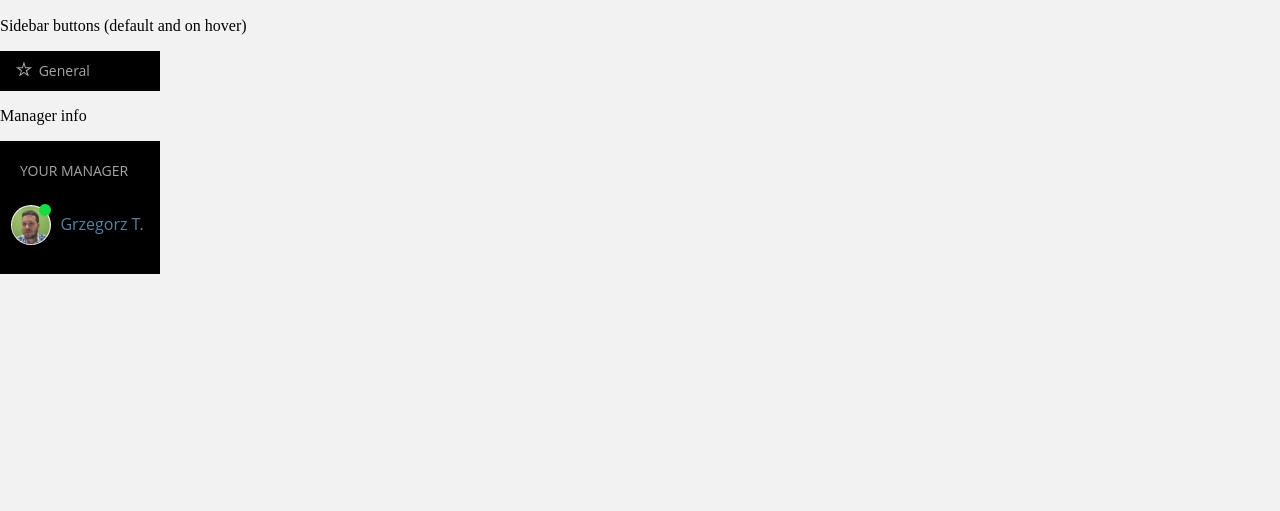
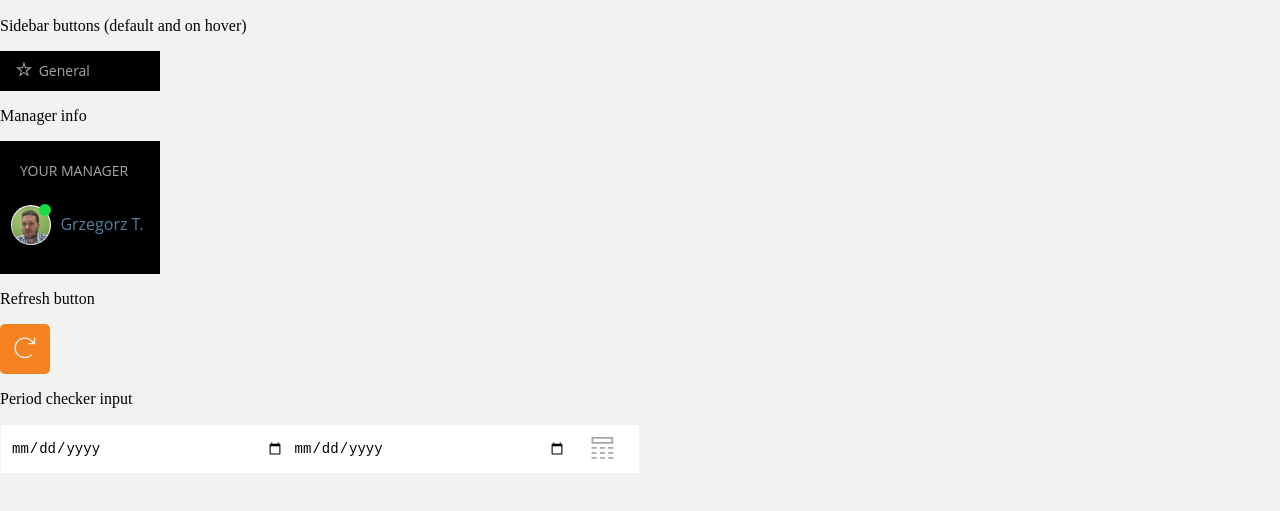
Before and after one commit to endriu17/solo-project-1, a website: page styleguide.html in a window 1280 px wide. Shown: the part 237-748 px from the top of the page. Drawn offline with Linux system fonts and the light colour scheme.

Commit message:
add period input

```diff
--- a/sass/style.scss
+++ b/sass/style.scss
@@ -69,24 +69,20 @@ html {
         @extend .flex-center;
         @extend .border-left-edge;
         padding: 0 10px;
+
         &::before {
           content: '\2022';
           color: $active-refresh-color;
-            // border-radius: 50%;
           font-size: 22px;
-            // width: 8px;
-            // display: block;
           position: relative;
           top: -6px;
           left: 18px;
         }
+
         #icon-notification {
           fill: $icon-background-color;
           width: 30px;
-
         }
-
-
       }
 
       .profile {
@@ -124,6 +120,7 @@ html {
         #icon-quit {
           fill: $icon-background-color;
           width: 20px;
+
           &:hover {
             fill: $active-refresh-color;
           }
@@ -152,12 +149,11 @@ html {
         height: 30px;
         width: 30px;
       }
+
       &:hover {
         background-color: $button-font-color;
       }
     }
-
-
   }
 
   .img_logo {
@@ -170,7 +166,6 @@ html {
   ul {
     list-style-type: none;
     padding: 0;
-  }
 
     .sidebar-link {
       background-color: $sidebar-button--color;
@@ -180,15 +175,29 @@ html {
 
       &:hover {
         opacity: 0.7;
-      // color: $button-font-color;
       }
     }
 
-  ul li:hover {
+    li {
+      &:hover {
         border-left: 5px solid $active-refresh-color;
+        a {
+          color: $button-font-color;
+          #icon-general {
+              fill: $button-font-color;
+          }
+        }
       }
 
-  ul li a {
+      #icon-general {
+        fill: $icon-background-color;
+        width: 20px;
+        line-height: 40px;
+        text-align: center;
+
+      }
+
+      a {
         text-decoration: none;
         font-family: $brand-font;
         color: $icon-background-color;
@@ -196,20 +205,7 @@ html {
         text-align: center;
         line-height: 40px;
         padding-left: 15px;
-
-    &:hover {
-      color: $button-font-color;
       }
-  }
-
-  ul li #icon-general {
-    fill: $icon-background-color;
-    width: 20px;
-    line-height: 40px;
-    text-align: center;
-
-    &:hover {
-      fill: $button-font-color;
     }
   }
 }
@@ -264,7 +260,6 @@ html {
     }
   }
 }
-
 // refresh buttons
 
 .button-refresh {
@@ -273,9 +268,35 @@ html {
   background-color: $brand-main-color;
   border: none;
   border-radius: 5px;
+  outline: none;
   #icon-refresh {
     fill: $border-edge-color;
     width: 25px;
   }
+}
+// period checker date-input
+
+.date-input {
+  @extend .flex-center;
+  border: 1px solid $border-edge-color;
+  height: 50px;
+  width: 50%;
+  margin: 0;
+  padding: 5px;
+  background-color: #ffffff;
+  input {
+    border: none;
+    margin: 0;
+    width: 45%;
+    padding: 0 5px;
+    height: 40px;
+    font-size: 14px;
+  }
+  #icon_date {
+    width: 10%;
+    height: 25px;
+    fill: $icon-background-color;
+  }
+
 
 }
--- a/styleguide.html
+++ b/styleguide.html
@@ -98,6 +98,25 @@
     </div>
 
   </div>
+
+  <p>Refresh button</p>
+  <button class="button-refresh" type="submit" name="update">
+    <svg id="icon-refresh" version="1.1" id="Layer_1" xmlns="http://www.w3.org/2000/svg" xmlns:xlink="http://www.w3.org/1999/xlink" x="0px" y="0px"
+    	 viewBox="0 0 18 17" style="enable-background:new 0 0 16 20;" xml:space="preserve">
+    <path d="M11,6h5V1h-1v3.3l-1.2-1.1c-2.9-2.9-7.7-2.9-10.6,0c-2.9,2.9-2.9,7.7,0,10.6C4.7,15.3,6.6,16,8.5,16s3.8-0.7,5.3-2.2
+    	l-0.7-0.7c-2.5,2.5-6.7,2.5-9.2,0c-2.5-2.5-2.5-6.7,0-9.2c2.5-2.5,6.7-2.5,9.2,0L14.2,5H11V6z"/>
+    </svg>
+  </button>
+
+  <p>Period checker input</p>
+  <wrapper class="date-input">
+    <input type="date" name="date_from" value="">
+    <input type="date" name="date_to" value="">
+    <svg id="icon_date" version="1.1" id="Layer_1" xmlns="http://www.w3.org/2000/svg" xmlns:xlink="http://www.w3.org/1999/xlink" x="0px" y="0px" viewBox="0 0 13 15" style="enable-background:new 0 0 13 13;" xml:space="preserve">
+  <path d="M0,0v4h13V0H0z M12,3H1V1h11V3z M0,7h3V6H0V7z M5,7h3V6H5V7z M10,7h3V6h-3V7z M0,10h3V9H0V10z M5,10h3V9H5V10z M10,10h3V9
+  	h-3V10z M0,13h3v-1H0V13z M5,13h3v-1H5V13z M10,13h3v-1h-3V13z"/>
+  </svg>
+  </wrapper>
 </body>
 
 </html>
```
Also changed, not shown: index.html (+11 -1 lines), css/style.css, sass/style.min.css, 1 other file. Lines whose indentation alone changed are shown as unchanged.
